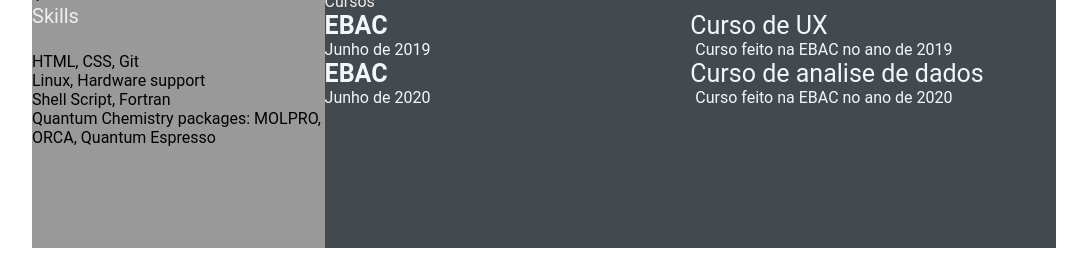
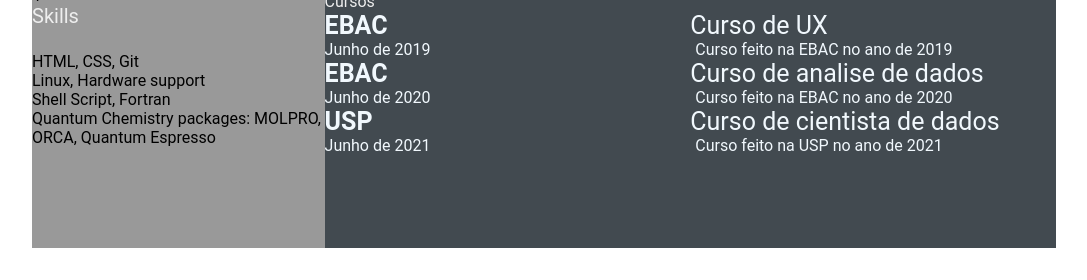
Before and after one commit to mampaiva/mampaiva.github.io, a plain HTML site: page index.html in a window 1280 px wide. Shown: the part 584-864 px from the top of the page, without its empty margins (96-1183 px from the left). Drawn offline with Linux system fonts and the light colour scheme.

Commit message:
awards (#5)

```diff
--- a/index.html
+++ b/index.html
@@ -131,6 +131,16 @@
 							Curso feito na EBAC no ano de 2020
 						</p>
 					</div>
+					<div class="awards-left">
+						<p class="awards-company-name">USP</p>
+						<p class="awards-time-name">Junho de 2021</p>
+					</div>
+					<div class="awards-right">
+						<p class="awards-name">Curso de cientista de dados</p>
+						<p class="awards-desc">
+							Curso feito na USP no ano de 2021
+						</p>
+					</div>
 				</div>
 			</section>
 		</section>
```
